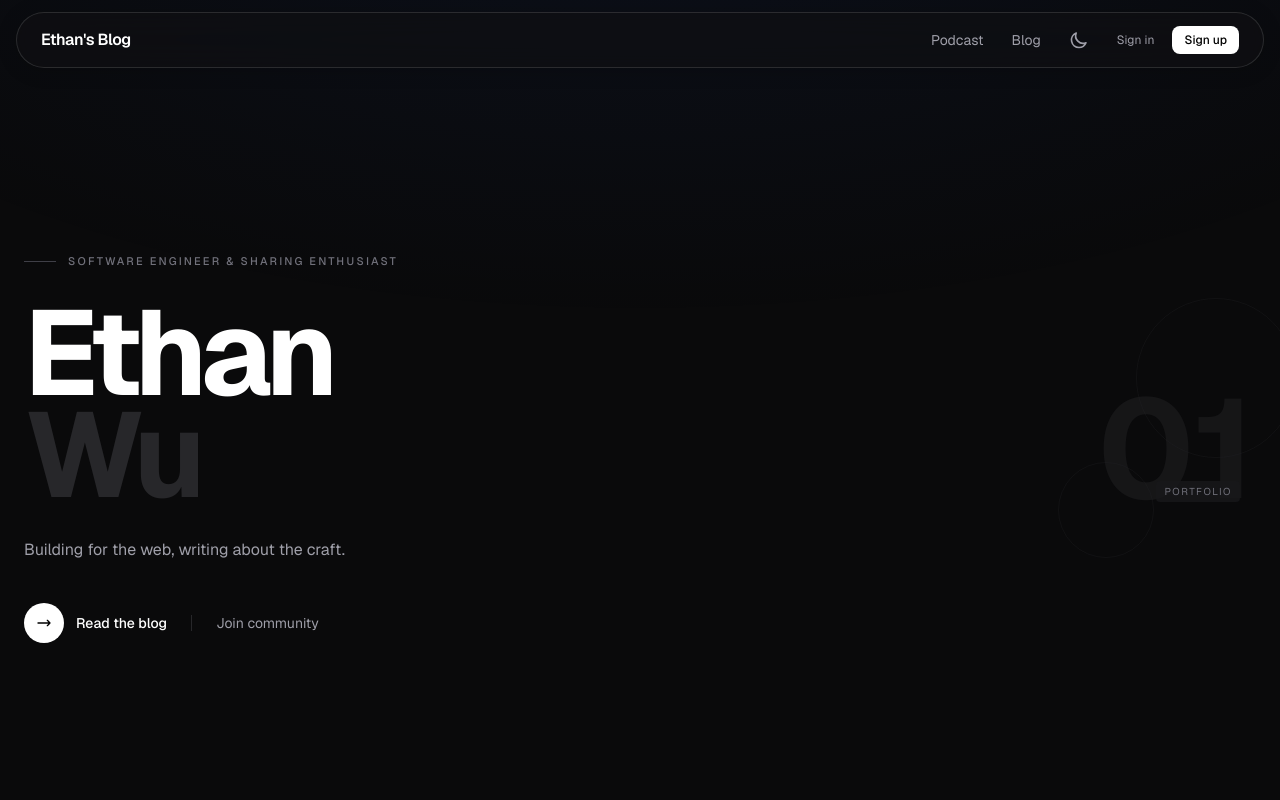
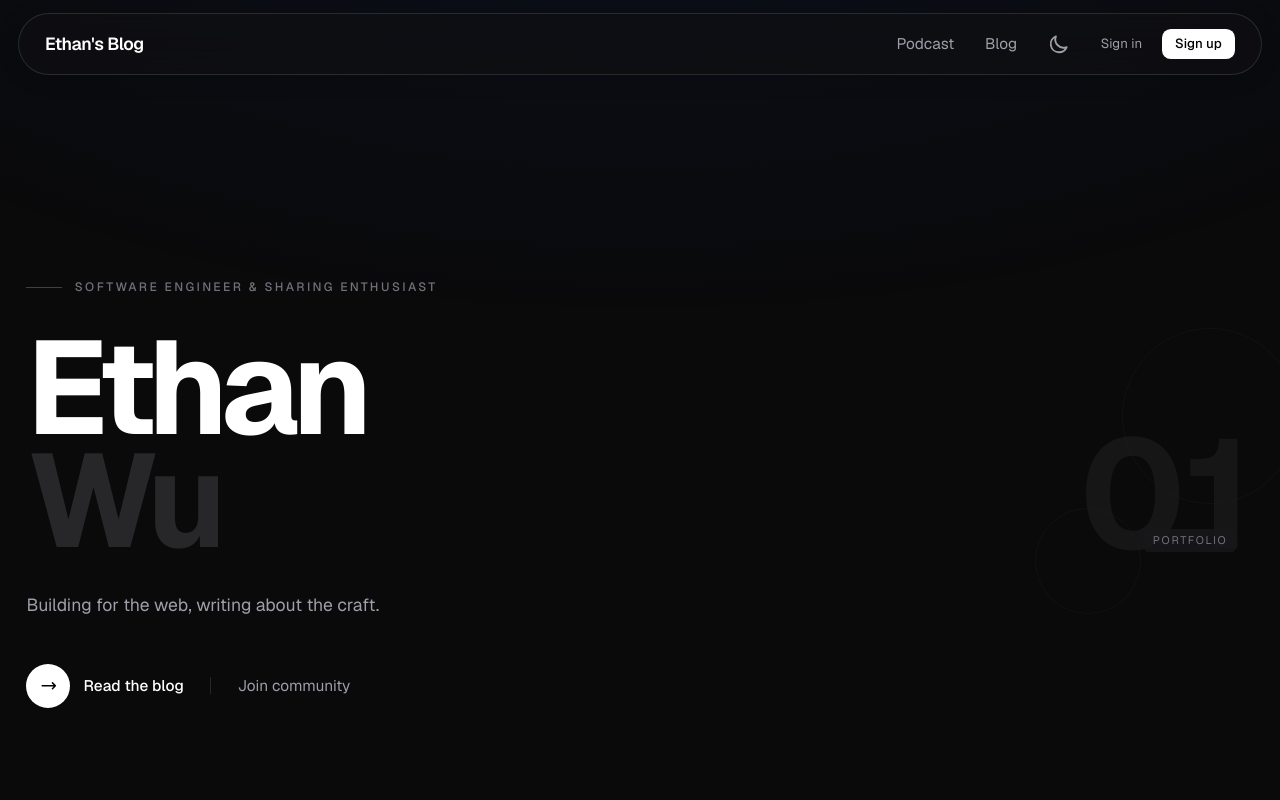
Before and after one commit to EthanWu2019/Mimo_Code_Blog, a Next.js app: page / in a window 1280 px wide. Shown: the top 800 px of the page. Built offline with nearby package versions, Linux system fonts and the light colour scheme; no server answers.

Commit message:
feat: global zoom 110%

```diff
--- a/src/app/globals.css
+++ b/src/app/globals.css
@@ -120,6 +120,11 @@ body {
 }
 
 
+/* Global zoom: 110% */
+html {
+  zoom: 1.1;
+}
+
 /* Custom cursor: hide system cursor in all themes */
 *, *::before, *::after {
   cursor: none !important;
```
